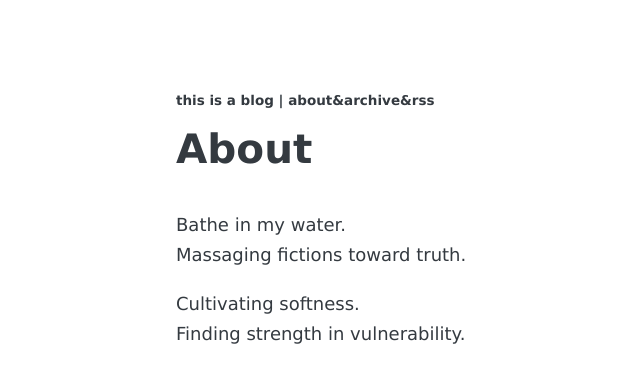
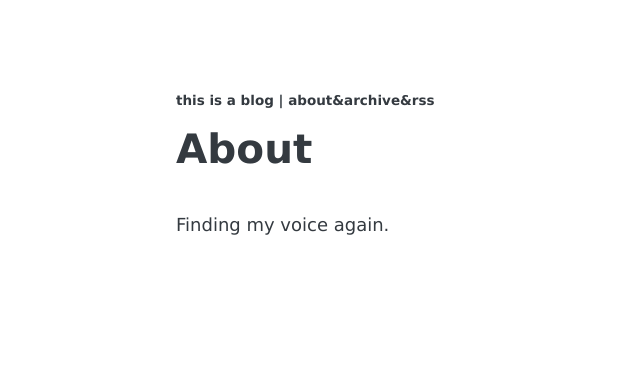
Before and after one commit to thisisamatthew/thisisamatthew.github.io, a Jekyll site: the page built from about.md, in a window 1280 px wide. Shown: the top 383 px of the page, without its empty margins (50-690 px from the left). Built offline with Jekyll 4.4.1, drawn with Linux system fonts in a browser that asks for light colours; some web fonts are replaced.

Commit message:
Update about.md

```diff
--- a/about.md
+++ b/about.md
@@ -3,8 +3,4 @@ title: About
 permalink: /about/
 ---
 
-Bathe in my water.
-Massaging fictions toward truth.
-
-Cultivating softness.
-Finding strength in vulnerability.
+Finding my voice again.
```
